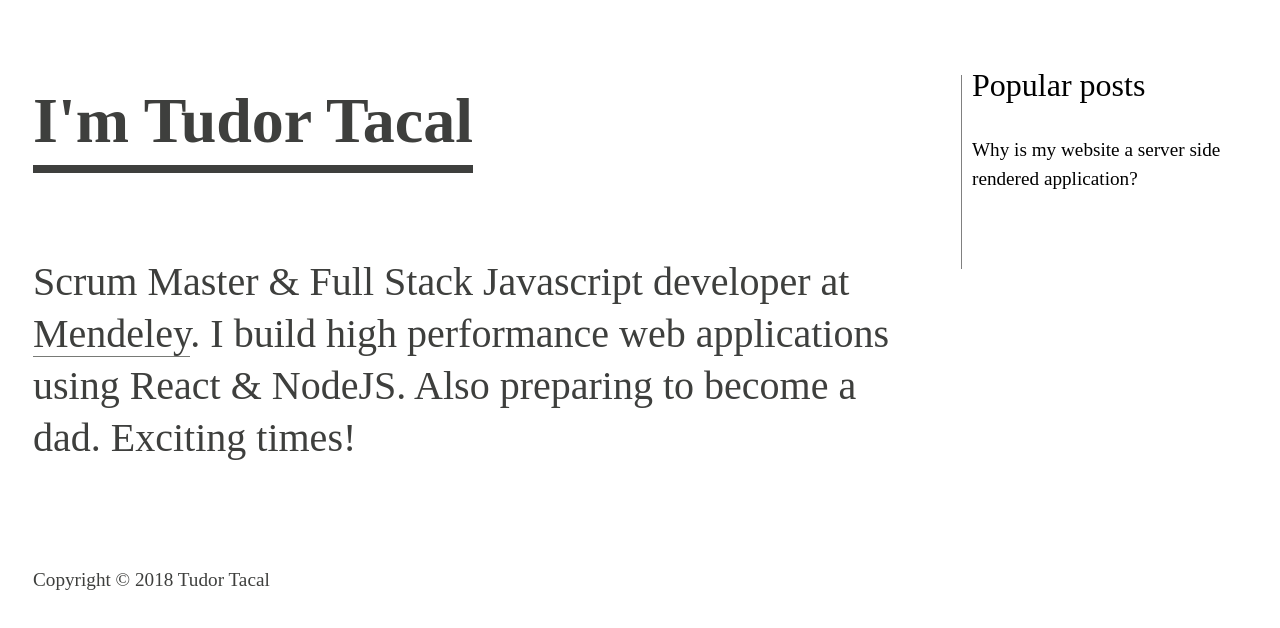
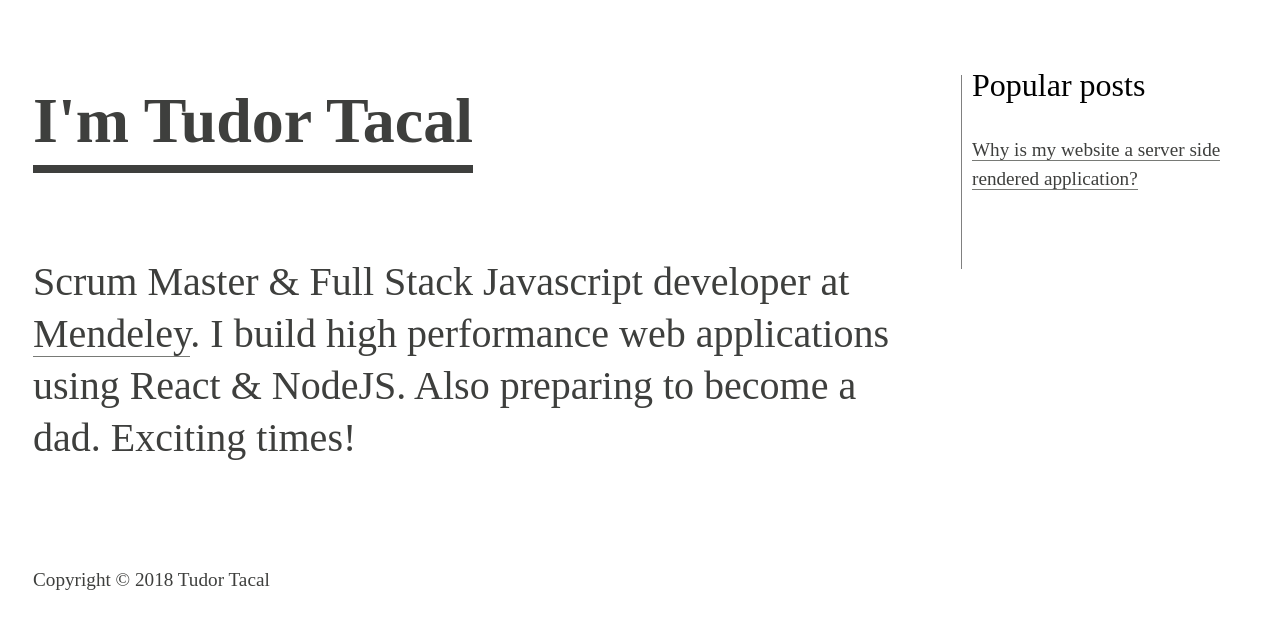
Before and after one commit to TudorTacal/genesis, a React app: page / in a window 1280 px wide. Shown: the top 628 px of the page. Built offline with nearby package versions, Linux system fonts and the light colour scheme; the HTML template or start-up script is replaced by a standard one.

Commit message:
Link to first blog post navigates to route which renders dummyContent

```diff
--- a/src/client/home-page/home-page.js
+++ b/src/client/home-page/home-page.js
@@ -32,8 +32,8 @@ const HomePage = (props) => {
             Popular posts
         </HomePageBlogPostsWidgetHeader>
           <HomePageBlogPostTitle>
-            Why is my website a server side rendered application?
-        </HomePageBlogPostTitle>
+            <Link href="/posts/1" title="Why is my website a server side rendered application?" />
+          </HomePageBlogPostTitle>
         </HomePageBlogPostsWidget>
       </HomePageBlogPostsWidgetContainer>
       <HomePageFooter>
```
